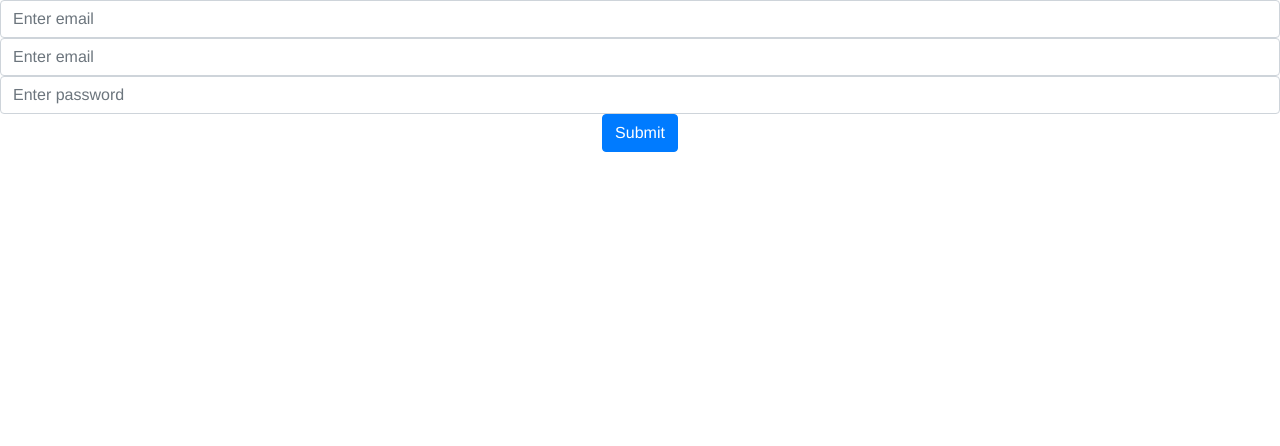
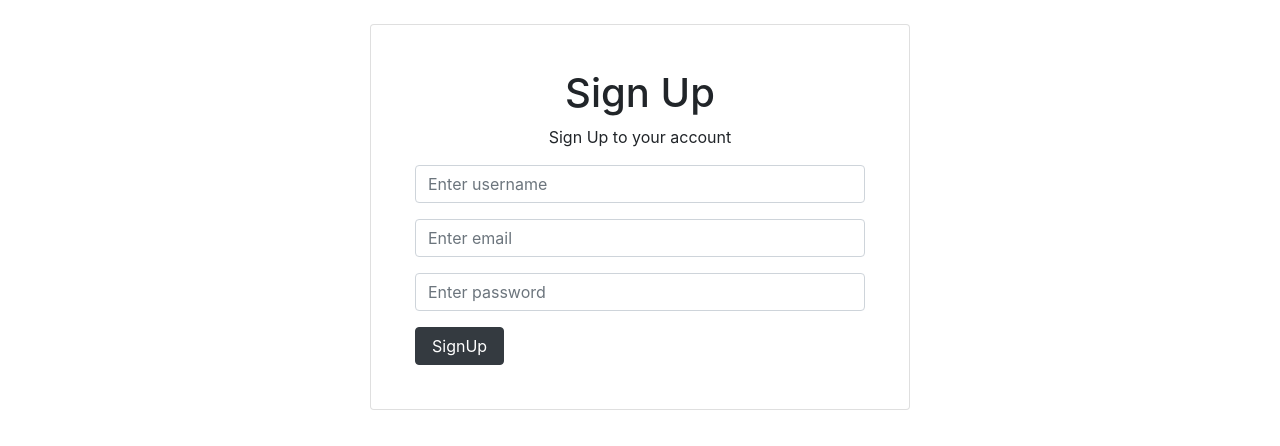
Before and after one commit to swarup260/JSCodes, a Vue app in the folder Todo/frontend/: page /signup in a window 1280 px wide. Shown: the top 446 px of the page. Built offline with nearby package versions, Linux system fonts and the light colour scheme.

Commit message:
design added

```diff
--- a/Todo/frontend/src/App.vue
+++ b/Todo/frontend/src/App.vue
@@ -1,32 +1,6 @@
 <template>
-  <div id="app">
-    <!-- <div id="nav">
-      <router-link to="/">Home</router-link> |
-      <router-link to="/about">About</router-link>
-    </div> -->
     <router-view/>
-  </div>
 </template>
 
 <style>
-#app {
-  font-family: Avenir, Helvetica, Arial, sans-serif;
-  -webkit-font-smoothing: antialiased;
-  -moz-osx-font-smoothing: grayscale;
-  text-align: center;
-  color: #2c3e50;
-}
-
-#nav {
-  padding: 30px;
-}
-
-#nav a {
-  font-weight: bold;
-  color: #2c3e50;
-}
-
-#nav a.router-link-exact-active {
-  color: #42b983;
-}
 </style>
--- a/Todo/frontend/src/views/Login.vue
+++ b/Todo/frontend/src/views/Login.vue
@@ -1,25 +1,36 @@
 <template>
-  <div>
-      <b-form @submit="onSubmit">
-       <b-form-input
-          v-model="formData.email"
-          type="email"
-          required
-          placeholder="Enter email"
-        ></b-form-input>
-       <b-form-input
-          v-model="formData.password"
-          type="password"
-          required
-          placeholder="Enter password"
-        ></b-form-input>
-        <b-button type="submit" variant="primary">Submit</b-button>
-      </b-form>
-      <b-link href="/signup">SignUp</b-link>
-  </div>
+<!-- eslint-disable -->
+<b-container class="bv-example-row my-4 align-self-center">
+    <b-row align-h="center">
+        <b-col  align-v="center" cols="6">
+            <b-card no-body class="p-6">
+                <b-card-body>
+                    <b-form @submit="onSubmit">
+                        <h1 class="text-center">Login</h1>
+                        <p class="text-center">Sign In to your account</p>
+                        <b-input-group class="mb-4">
+                            <b-form-input type="email" class="form-control" placeholder="Enter email" autocomplete="email" v-model="formData.email"  />
+                        </b-input-group>
+                        <b-input-group class="mb-4">
+                            <b-form-input type="password" class="form-control" placeholder="Enter password" autocomplete="password" v-model="formData.password"  />
+                        </b-input-group>
+                        <b-row>
+                            <b-col cols="6" class="text-left">
+                                <b-button type="submit" variant="dark" class="px-3">Login</b-button>
+                            </b-col>
+                            <b-col cols="6" class="text-right">
+                                <b-button href="/signup" variant="link" class="px-0">Not Have Account?</b-button>
+                            </b-col>
+                        </b-row>
+                    </b-form>
+                </b-card-body>
+            </b-card>
+        </b-col>
+    </b-row>
+</b-container>
 </template>
 <script>
-import { mapActions } from 'vuex'
+import { mapActions, mapGetters } from 'vuex'
 export default {
   data () {
     return {
@@ -29,6 +40,7 @@ export default {
       }
     }
   },
+  computed: mapGetters(['getError']),
   methods: {
     ...mapActions(['login']),
     onSubmit: function (event) {
@@ -40,4 +52,5 @@ export default {
 }
 </script>
 <style scoped>
+
 </style>
--- a/Todo/frontend/src/views/SignUp.vue
+++ b/Todo/frontend/src/views/SignUp.vue
@@ -1,27 +1,33 @@
 <template>
-  <div>
-      <b-form @submit="onSubmit">
-       <b-form-input
-          v-model="formData.username"
-          type="text"
-          required
-          placeholder="Enter email"
-        ></b-form-input>
-       <b-form-input
-          v-model="formData.email"
-          type="email"
-          required
-          placeholder="Enter email"
-        ></b-form-input>
-       <b-form-input
-          v-model="formData.password"
-          type="password"
-          required
-          placeholder="Enter password"
-        ></b-form-input>
-        <b-button type="submit" variant="primary">Submit</b-button>
-      </b-form>
-  </div>
+    <!-- eslint-disable -->
+    <b-container class="bv-example-row my-4 align-self-center">
+        <b-row align-h="center">
+            <b-col  align-v="center" cols="6">
+                <b-card no-body class="p-4">
+                    <b-card-body>
+                        <b-form @submit="onSubmit">
+                            <h1 class="text-center">Sign Up</h1>
+                            <p class="text-center">Sign Up to your account</p>
+                            <b-input-group class="mb-3">
+                                <b-form-input type="text" class="form-control" placeholder="Enter username" autocomplete="username" v-model="formData.username"  />
+                            </b-input-group>
+                            <b-input-group class="mb-3">
+                                <b-form-input type="text" class="form-control" placeholder="Enter email" autocomplete="username" v-model="formData.email"  />
+                            </b-input-group>
+                            <b-input-group class="mb-3">
+                                <b-form-input type="text" class="form-control" placeholder="Enter password" autocomplete="username" v-model="formData.password"  />
+                            </b-input-group>
+                            <b-row>
+                                <b-col cols="6" class="text-left">
+                                    <b-button variant="dark" class="px-3">SignUp</b-button>
+                                </b-col>
+                            </b-row>
+                        </b-form>
+                    </b-card-body>
+                </b-card>
+            </b-col>
+        </b-row>
+    </b-container>
 </template>
 <script>
 import { mapActions } from 'vuex'
```
